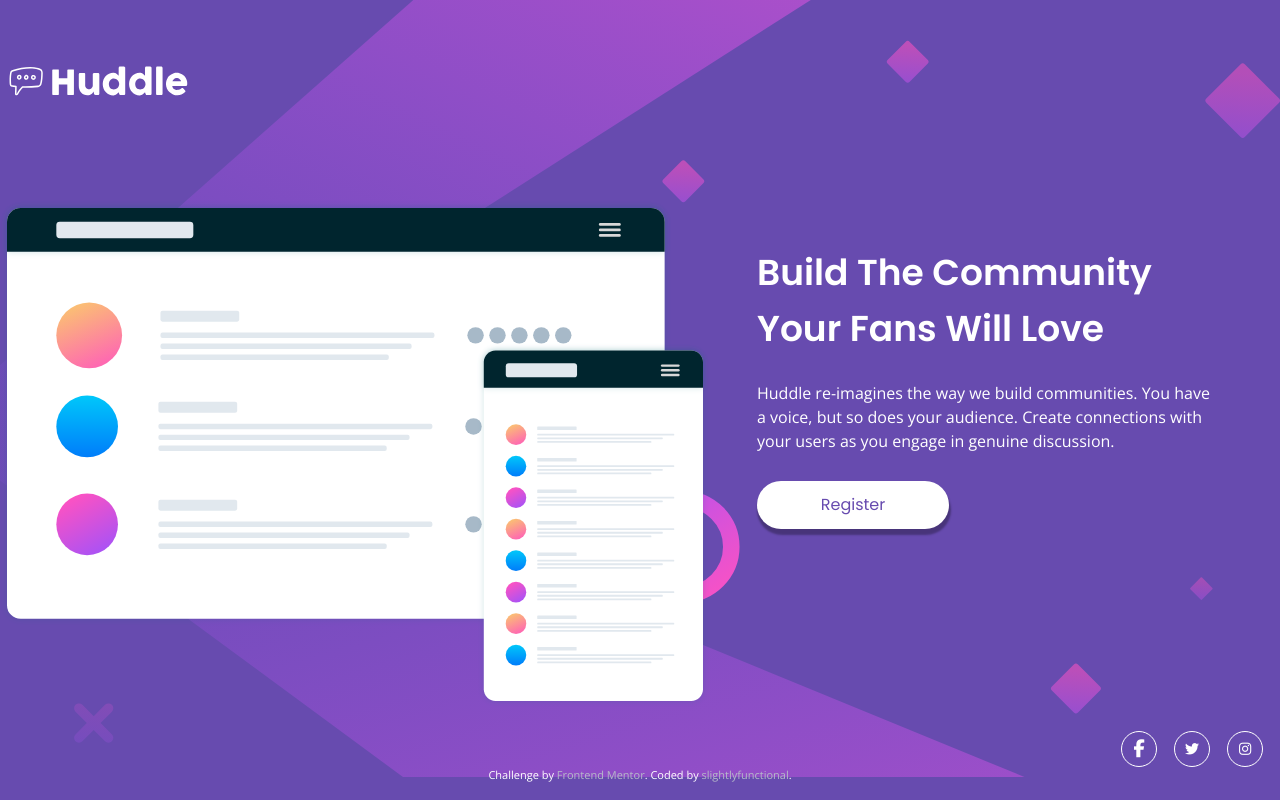
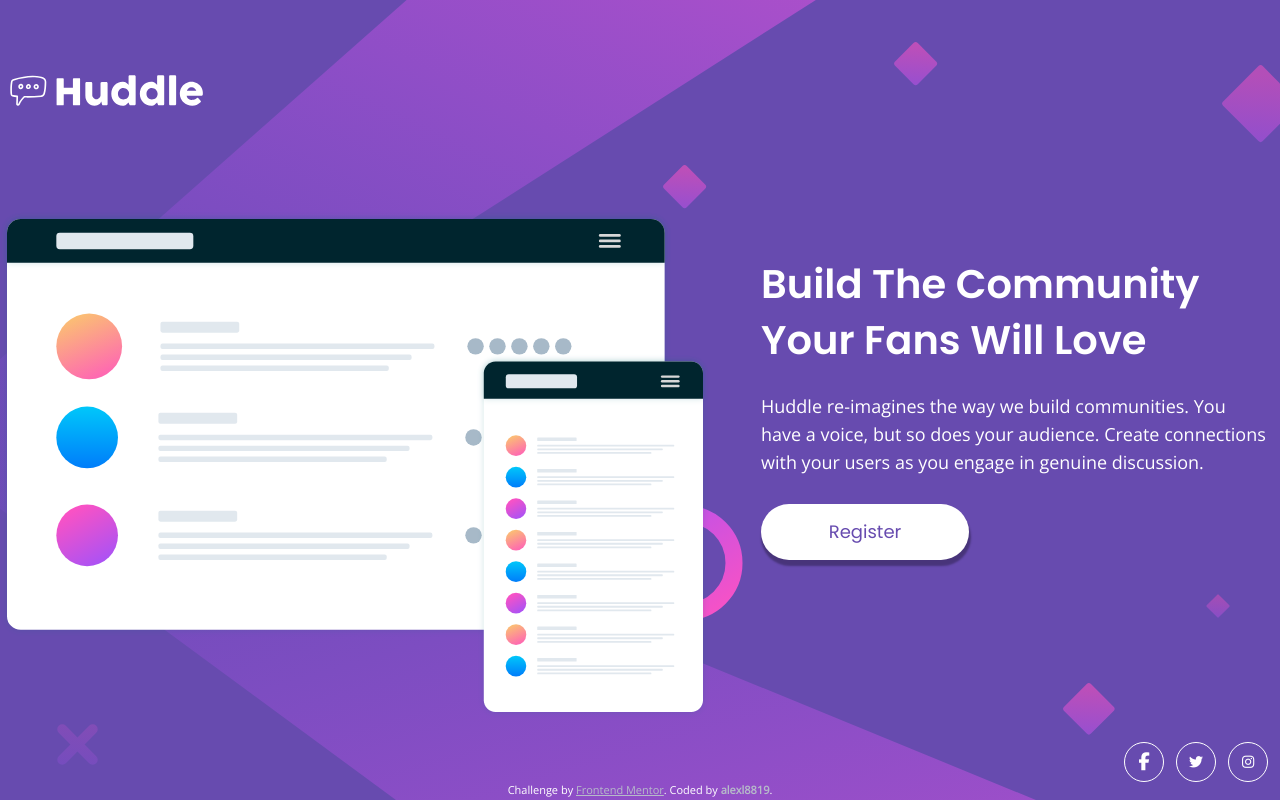
Before and after one commit to alexl8819/huddle-landing-page-with-single-introductory-section, a website built with Parcel: page src/index.html in a window 1280 px wide. Built offline with nearby package versions, Linux system fonts and the light colour scheme.

Commit message:
refactor: eslint, changes to sizing to better reflect design spec

```diff
--- a/src/index.html
+++ b/src/index.html
@@ -2,10 +2,10 @@
 <html lang="en">
   <head>
     <meta charset="UTF-8">
-  <meta name="viewport" content="width=device-width, initial-scale=1.0"> <!-- displays site properly based on user's device -->
+    <meta name="viewport" content="width=device-width, initial-scale=1.0">
+    <!-- displays site properly based on user's device -->
 
     <link rel="icon" type="image/png" sizes="32x32" href="./images/favicon-32x32.png">
-
     <title>Frontend Mentor | Huddle landing page with single introductory section</title>
     <link rel="stylesheet" href="../node_modules/@fontsource/poppins/400.css">
     <link rel="stylesheet" href="../node_modules/@fontsource/poppins/600.css">
@@ -13,36 +13,35 @@
     <link rel="stylesheet" href="../node_modules/@fortawesome/fontawesome-free/css/fontawesome.css">
     <link rel="stylesheet" href="../node_modules/@fortawesome/fontawesome-free/css/brands.css">
     <link rel="stylesheet" href="styles.css">
-  <!-- Feel free to remove these styles or customise in your own stylesheet 👍 -->
     <style>
     .attribution { font-size: 11px; text-align: center; }
     .attribution a { color: hsl(227, 15%, 75%); }
   </style>
   </head>
   <body>
-  <main class="flex flex-col items-center justify-center bg-violet bg-mobile md:bg-desktop bg-no-repeat bg-contain text-white font-open-sans min-h-screen">
+    <main class="flex flex-col items-center justify-center bg-violet bg-mobile md:bg-desktop bg-no-repeat bg-cover bg-center text-white font-open-sans min-h-screen">
       <div class="max-w-xs lg:max-w-5xl xl:max-w-7xl">
         <header>
-        <img class="w-40 lg:w-52 p-4 pl-0 pt-10" src="./images/logo.svg" alt="main site logo" />
+          <img class="w-40 lg:w-56 lg:mt-6 p-4 pl-0 pt-10" src="./images/logo.svg" alt="main site logo">
         </header>
         <div class="lg:mt-20 flex flex-col lg:flex-row justify-center align-items-center text-center">
-        <img class="mt-10 lg:mt-0" src="./images/illustration-mockups.svg" alt="illustration mockups" />
-        <section class="flex flex-col align-items-center p-2.5 mt-6 lg:mt-10 lg:p-12 lg:pt-1 lg:pb-1">
-          <h1 class="font-poppins text-2xl lg:text-4xl-custom font-bold text-center lg:text-left">Build The Community Your Fans Will Love</h1>
-          <p class="mt-6 lg:pr-3 text-center lg:text-left">Huddle re-imagines the way we build communities. You have a voice, but so does your audience.
+          <img class="mt-10 lg:mt-0" src="./images/illustration-mockups.svg" alt="illustration mockups">
+          <section class="flex flex-col align-items-center p-2.5 mt-6 lg:mt-10 lg:p-3 lg:pt-1 lg:pb-1 lg:ml-10">
+            <h1 class="font-poppins text-2xl lg:text-4.5xl font-bold text-center lg:text-left">Build The Community Your Fans Will Love</h1>
+            <p class="mt-6 text-center text-base lg:text-lg lg:text-left lg:leading-7">Huddle re-imagines the way we build communities. You have a voice, but so does your audience.
               Create connections with your users as you engage in genuine discussion.</p>
-          <button type="button" class="w-48 mt-7 mx-auto lg:mx-0 p-3 rounded-full bg-white hover:bg-soft-magenta font-poppins text-sm lg:text-base text-violet hover:text-white shadow-[1px_5px_2px_1px_rgba(0,0,0,0.3)]">Register</button>
+            <button type="button" class="w-52 mt-7 mx-auto lg:mx-0 p-3.5 rounded-full bg-white hover:bg-soft-magenta font-poppins text-base lg:text-lg text-violet hover:text-white shadow-[1px_5px_2px_1px_rgba(0,0,0,0.3)]">Register</button>
           </section>
         </div>
         <div class="mt-14 lg:mt-6 flex justify-center lg:justify-end">
-        <div class="w-40 lg:w-44 flex flex-row justify-evenly items-center text-center text-xs lg:text-base">
-          <button type="button" class="w-9 h-9 flex justify-center items-center border rounded-full border-white hover:border-[#e858c2] hover:text-[#e858c2]" aria-label="facebook social icon">
+          <div class="w-40 lg:w-48 lg:pl-6 flex flex-row justify-evenly items-center text-center text-xs lg:text-base">
+            <button type="button" class="w-10 h-10 flex justify-center items-center border rounded-full border-white hover:border-[#e858c2] hover:text-[#e858c2]" aria-label="facebook social icon">
               <i class="text-lg fa-brands fa-facebook-f"></i>
             </button>
-          <button type="button" class="w-9 h-9 flex justify-center items-center border rounded-full border-white hover:border-[#e858c2] hover:text-[#e858c2]" aria-label="twitter social icon">
+            <button type="button" class="w-10 h-10 flex justify-center items-center border rounded-full border-white hover:border-[#e858c2] hover:text-[#e858c2]" aria-label="twitter social icon">
               <i class="text-lg text-sm fa-brands fa-twitter"></i>
             </button>
-          <button type="button" class="w-9 h-9 flex justify-center items-center border rounded-full border-white hover:border-[#e858c2] hover:text-[#e858c2]" aria-label="instagram social icon">
+            <button type="button" class="w-10 h-10 flex justify-center items-center border rounded-full border-white hover:border-[#e858c2] hover:text-[#e858c2]" aria-label="instagram social icon">
               <i class="text-lg text-sm fa-brands fa-instagram"></i>
             </button>
           </div>
@@ -50,10 +49,10 @@
       </div>
       <footer>
         <p class="attribution">
-        Challenge by <a href="https://www.frontendmentor.io?ref=challenge" target="_blank">Frontend Mentor</a>.
-        Coded by <a href="#">slightlyfunctional</a>.
+          Challenge by <a class="underline" href="https://www.frontendmentor.io?ref=challenge" target="_blank">Frontend Mentor</a>.
+          Coded by <a class="font-bold" href="#">alexl8819</a>.
         </p>
       </footer>
-  </div>
+    </main>
   </body>
 </html>
--- a/tailwind.config.js
+++ b/tailwind.config.js
@@ -16,7 +16,7 @@ module.exports = {
         'soft-magenta': 'hsl(300, 69%, 71%)'
       },
       fontSize: {
-        '4xl-custom': ['2.25rem', '3.5rem']
+        '4.5xl': ['2.5rem', '3.5rem']
       }
     },
   },
```
Also changed, not shown: package.json (+12 -8 lines), .eslintrc.json (added), 1 other file. Lines whose indentation alone changed are shown as unchanged.
